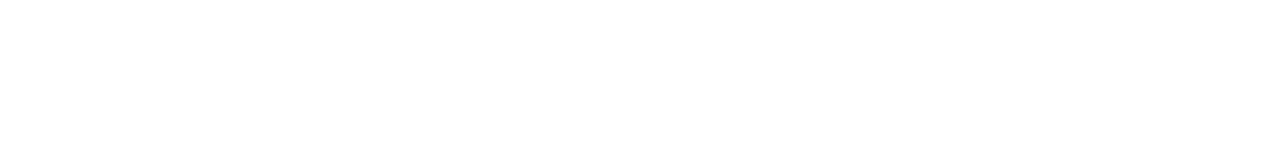
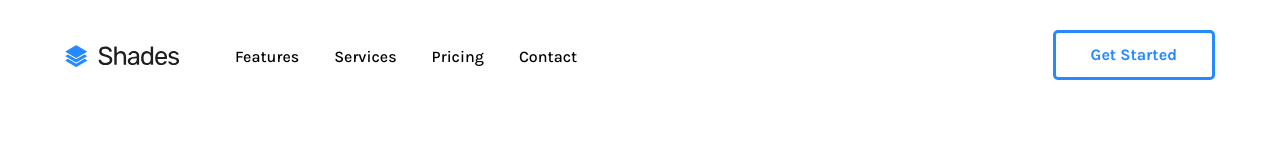
Before and after one commit to 010usmandjanovv/team-work-shade, a plain HTML site: page index.html in a window 1280 px wide. Drawn offline with nearby package versions, Linux system fonts and the light colour scheme.

Commit message:
header end

```diff
--- a/index.html
+++ b/index.html
@@ -3,17 +3,44 @@
 <head>
     <meta charset="UTF-8">
     <meta name="viewport" content="width=device-width, initial-scale=1.0">
+    <link rel="preconnect" href="https://fonts.googleapis.com">
+    <link rel="preconnect" href="https://fonts.gstatic.com" crossorigin>
+    <link href="https://fonts.googleapis.com/css2?family=Karla:ital,wght@0,200..800;1,200..800&display=swap" rel="stylesheet">
     <script src="https://cdn.tailwindcss.com"></script>
     <title>team-work-shade</title>
 </head>
-<body>
+<body class="font-[Karla]">
 
     <!-- Abdulaziz start -->
 
     <!-- Header start -->
 
     <header class="header">
+        <div class="container w-[1150px] mx-auto py-[20px]">
+            <div class="header-box flex justify-between items-center">
+                <ul class="header-list flex items-center gap-[35px] py-[20px]">
+                    <li class="header-item-img mr-[20px]">
+                        <a href="#">
+                            <img class="header-img" src="./src/assets/svg/logo.svg" alt="header-logo" width="115" height="30">
+                        </a>
+                    </li>
+                    <li class="header-item pt-[4px]">
+                        <a class="header-link text-[16px] font-medium transition ease duration-500 hover:text-[#258aff]" href="#">Features</a>
+                    </li>
+                    <li class="header-item pt-[4px]">
+                        <a class="header-link text-[16px] font-medium transition ease duration-500 hover:text-[#258aff]" href="#">Services</a>
+                    </li>
+                    <li class="header-item pt-[4px]">
+                        <a class="header-link text-[16px] font-medium transition ease duration-500 hover:text-[#258aff]" href="#">Pricing</a>
+                    </li>
+                    <li class="header-item pt-[4px]">
+                        <a class="header-link text-[16px] font-medium transition ease duration-500 hover:text-[#258aff]" href="#">Contact</a>
+                    </li>
+                </ul>
 
+                <button class="header-btn px-[35px] py-[10px] border-[3px] border-solid border-[#258aff] rounded-[5px] text-[16px] font-bold text-[#258aff]">Get Started</button>
+            </div>
+        </div>
     </header>
 
     <!-- Header end -->
```
Also changed, not shown: src/assets/svg/logo.svg (added).
